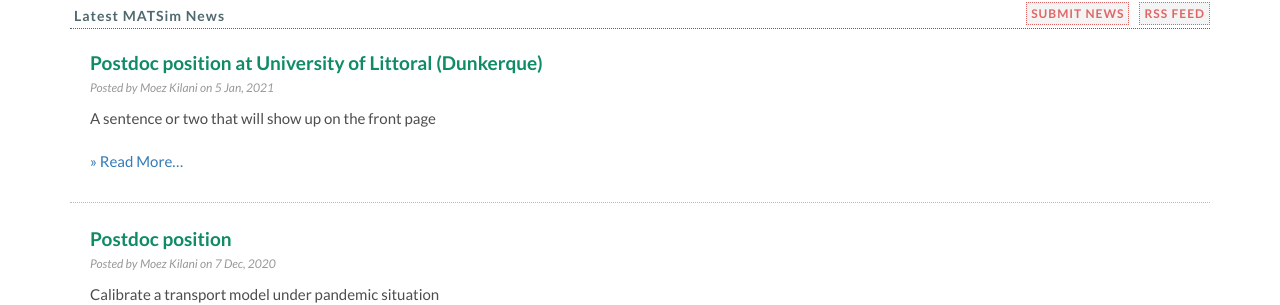
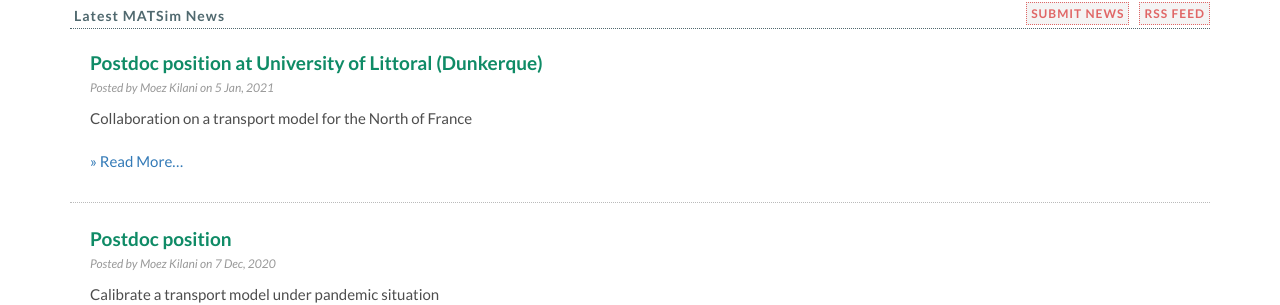
Before and after one commit to matsim-org/jekyll-website, a Jekyll site: the page built from index.html, in a window 1280 px wide and 900 px high, scrolled down 742 px. Shown: the part 151-456 px from the top of the window. Built offline with Jekyll 4.4.1, drawn with Linux system fonts in a browser that asks for light colours; some web fonts are replaced.

Commit message:
Update 2021-01-05-ulco-murdasp.md

```diff
--- a/_posts/2021-01-05-ulco-murdasp.md
+++ b/_posts/2021-01-05-ulco-murdasp.md
@@ -2,7 +2,7 @@
 layout: post
 author: Moez Kilani
 title: "Postdoc position at University of Littoral (Dunkerque)"
-summary: "A sentence or two that will show up on the front page"
+summary: "Collaboration on a transport model for the North of France"
 ---
 
 Under the project “Sustainable Transport Under Pandemic Context”,
```
